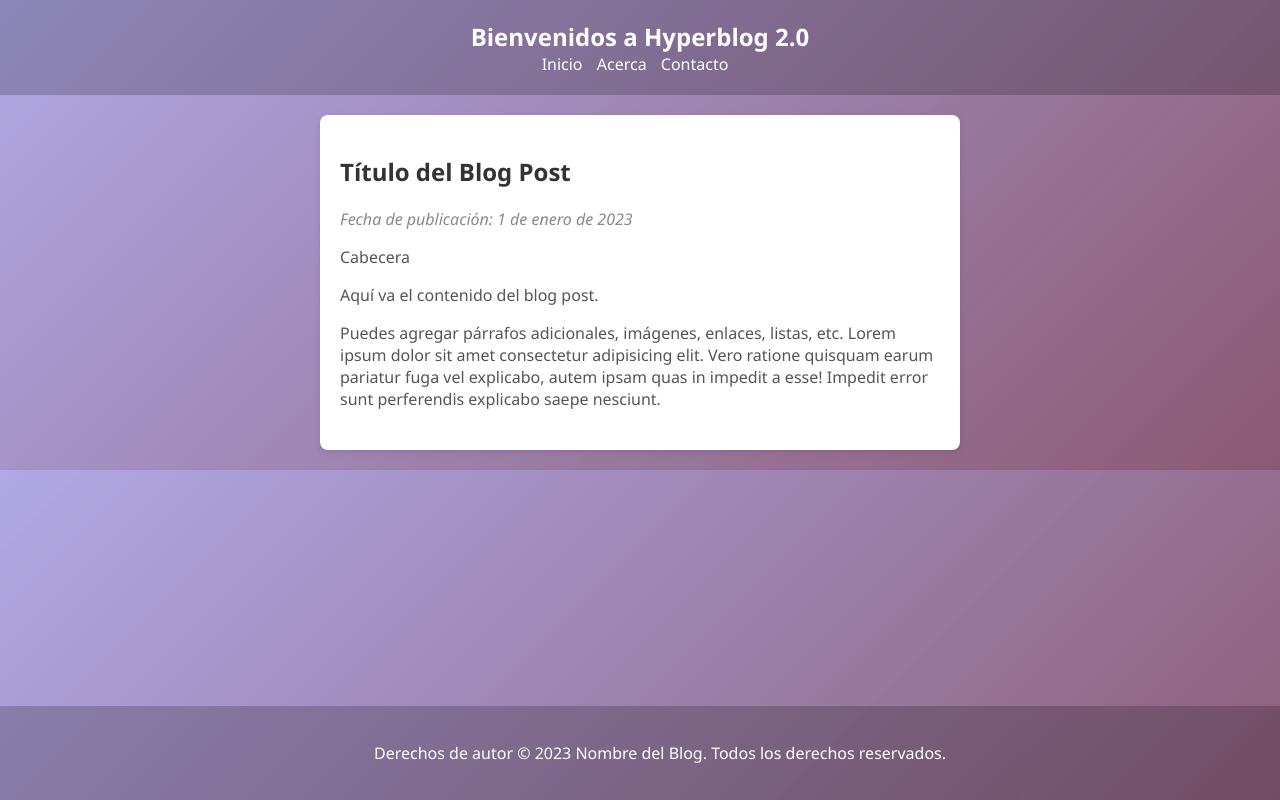
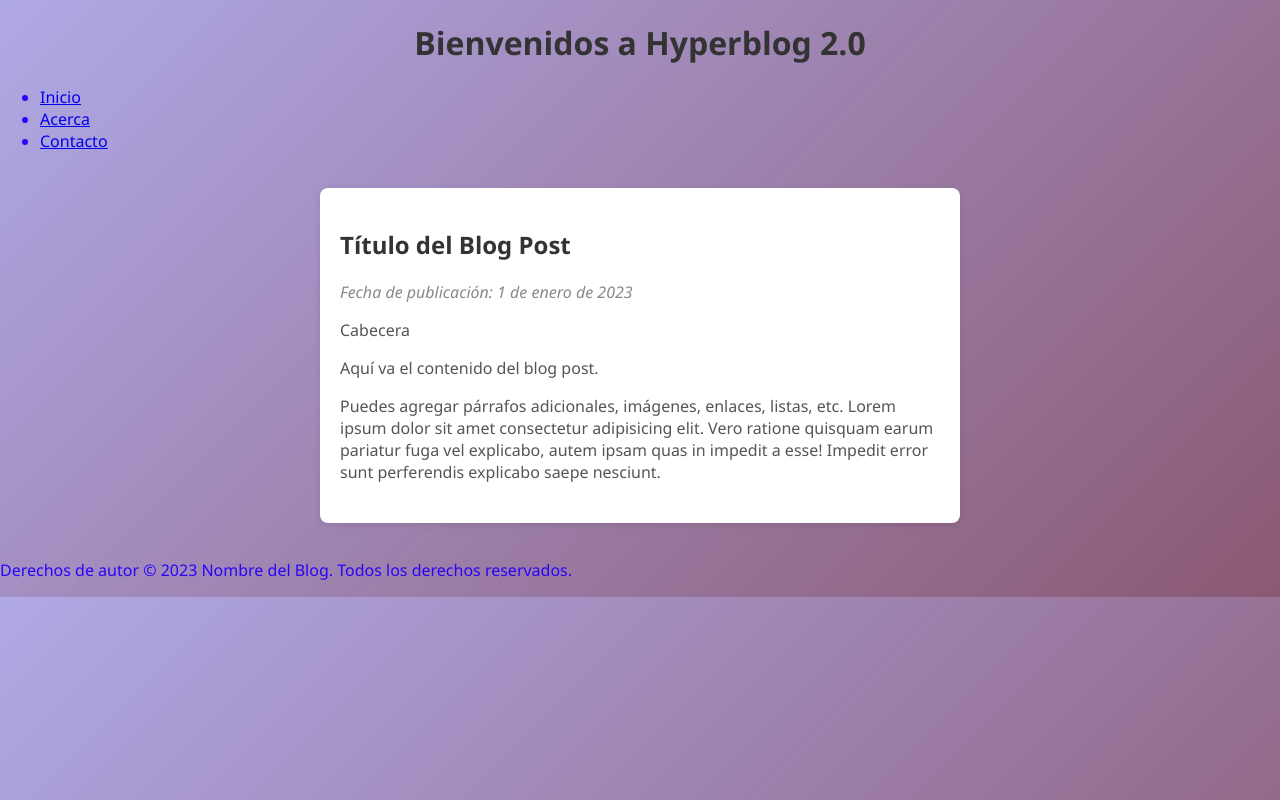
Before and after one commit to TatiCor/Blogsito, a plain HTML site: page index.html in a window 1280 px wide. Drawn offline with Linux system fonts and the light colour scheme.

Commit message:
Saco footer y header para evitar conflictos en el merge y dejar versiones definitivas

```diff
--- a/css/styles.css
+++ b/css/styles.css
@@ -39,69 +39,3 @@ article {
   color: #333;
   transition: box-shadow 0.3s ease, background-color 0.3s ease; /* Agregamos la animación de background-color */
 }
-
-/* Estilos para el header */
-header {
-  background-color: rgba(0, 0, 0, 0.2);
-  padding: 20px;
-  text-align: center;
-}
-
-header h1 {
-  margin: 0;
-  font-size: 24px;
-  color: #fff;
-}
-
-nav ul {
-  list-style: none;
-  margin: 0;
-  padding: 0;
-}
-
-nav ul li {
-  display: inline;
-  margin-right: 10px;
-}
-
-nav ul li a {
-  text-decoration: none;
-  color: #fff;
-}
-
-
-/* Estilos para el footer */
-footer {
-  position: fixed;
-  left: 0;
-  bottom: 0;
-  width: 100%;
-  background-color: rgba(0, 0, 0, 0.2);
-  padding: 20px;
-  text-align: center;
-  color: #fff;
-}
-
-footer p {
-  color: #fff;
-}
-
-/* Transparencias */
-.css-opacity {
-  background: #000000;
-  border: solid #bdbdbd 1px;
-  opacity: 0.2;
-  -ms-filter: progid:DXImageTransform.Microsoft.Alpha(Opacity=19); /* For IE8 */
-  filter: alpha(opacity=19); /* For IE5-7 */
-}
-
-/* Estilos para los hoovers */
-nav ul li a:hover {
-  color: #e71414;
-}
-
-/* Animación al hacer hover sobre los artículos */
-article:hover {
-  background-color: #e8e4eb;
-  box-shadow: -8px 6px 4px 1px rgba(11, 7, 253, 0.295);
-}
```
